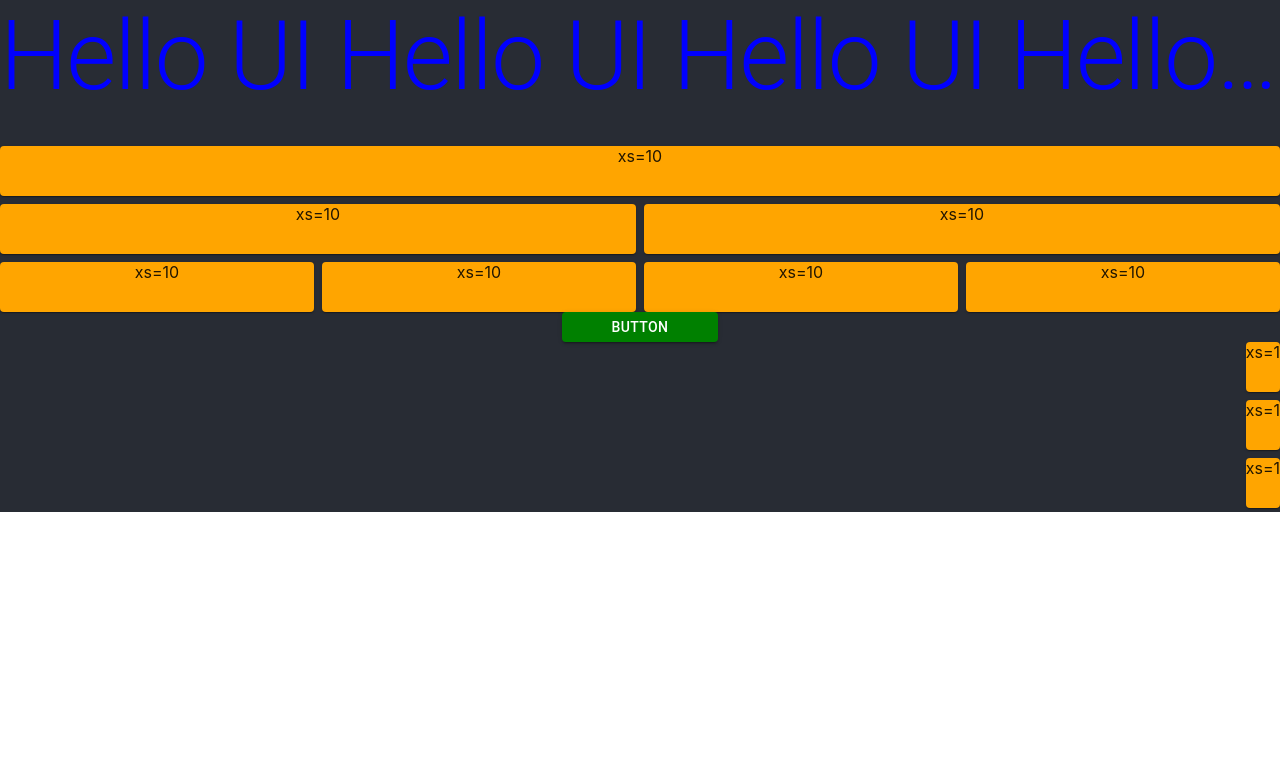
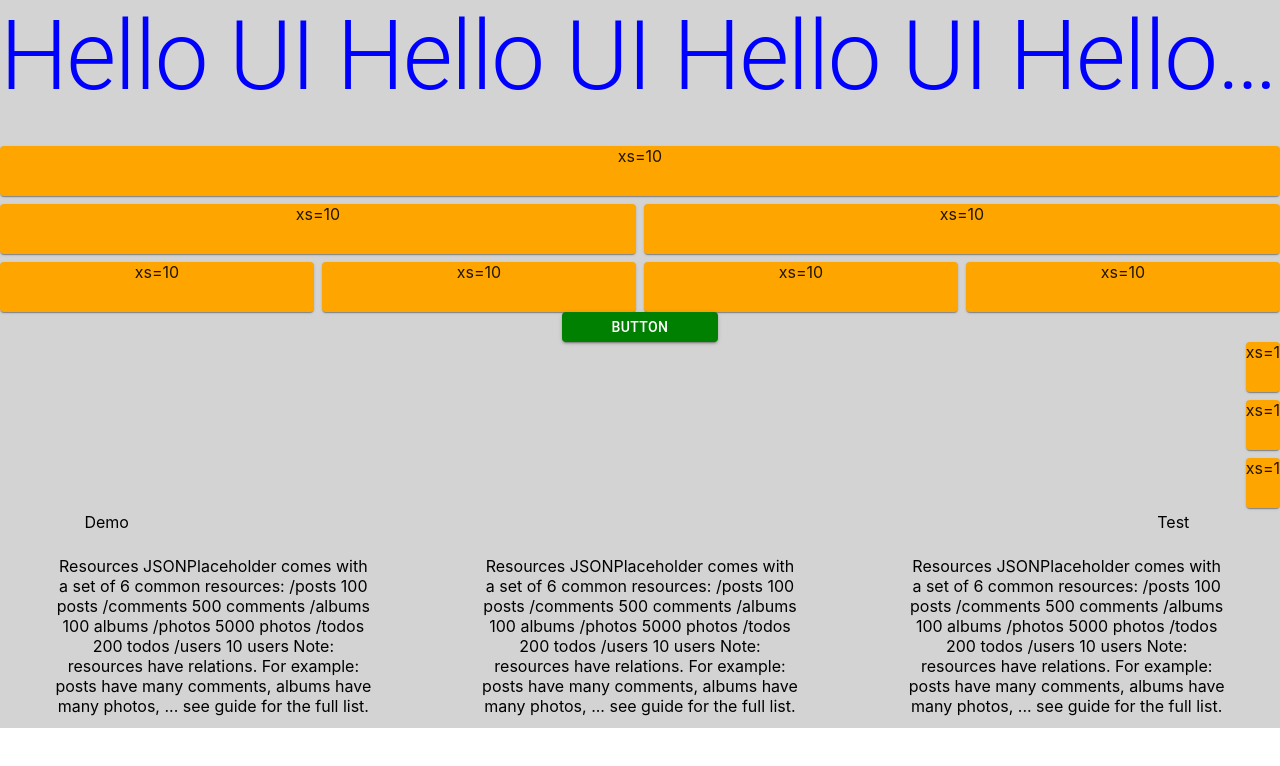
Before and after one commit to vinaka-log/COVID19, a React (Create React App) app: page / in a window 1280 px wide. Shown: the top 766 px of the page. Built offline with nearby package versions, Linux system fonts and the light colour scheme.

Commit message:
Grid nest

```diff
--- a/src/App.css
+++ b/src/App.css
@@ -1,6 +1,6 @@
 .App {
   text-align: center;
-  background-color: #282c34;
+  background-color: lightgray;
 }
 
 .App-logo {
--- a/src/components/MaterialUi.tsx
+++ b/src/components/MaterialUi.tsx
@@ -59,6 +59,52 @@
                     <Paper className={classes.paperStyle}>xs=1</Paper>
                 </Grid>
             </Grid>
+            <Grid container spacing={3} direction="column">
+                <Grid item xs={12}container >
+                    <Grid item xs={2}>
+                        Demo
+                    </Grid>
+                    <Grid item xs={8}></Grid>
+                    <Grid item xs={2}>
+                        Test
+                    </Grid>
+                </Grid>
+                <Grid item xs={12} container justify="space-around">
+                <Grid item xs={3}>
+                    Resources
+                    JSONPlaceholder comes with a set of 6 common resources:
+                    /posts	100 posts
+                    /comments	500 comments
+                    /albums	100 albums
+                    /photos	5000 photos
+                    /todos	200 todos
+                    /users	10 users
+                    Note: resources have relations. For example: posts have many comments, albums have many photos, ... see guide for the full list.
+                </Grid>
+                <Grid item xs={3}>
+                    Resources
+                    JSONPlaceholder comes with a set of 6 common resources:
+                    /posts	100 posts
+                    /comments	500 comments
+                    /albums	100 albums
+                    /photos	5000 photos
+                    /todos	200 todos
+                    /users	10 users
+                    Note: resources have relations. For example: posts have many comments, albums have many photos, ... see guide for the full list.
+                </Grid>
+                <Grid item xs={3}>
+                    Resources
+                    JSONPlaceholder comes with a set of 6 common resources:
+                    /posts	100 posts
+                    /comments	500 comments
+                    /albums	100 albums
+                    /photos	5000 photos
+                    /todos	200 todos
+                    /users	10 users
+                    Note: resources have relations. For example: posts have many comments, albums have many photos, ... see guide for the full list.
+                </Grid>
+            </Grid>
+            </Grid>
         </div>
     )
 }
```
